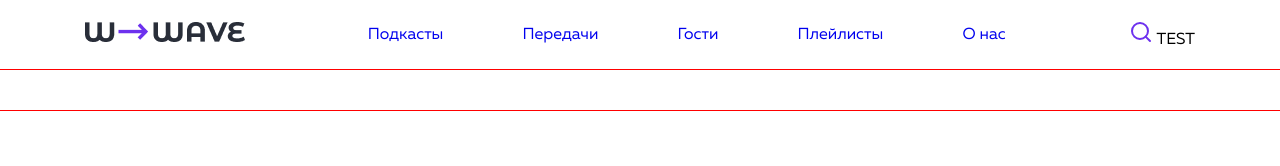
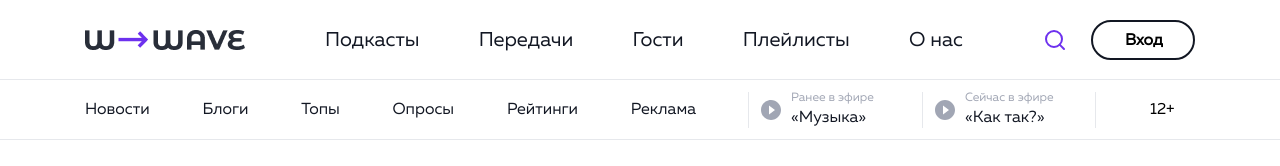
Before and after one commit to vi7ali/w-wave, a plain HTML site: page index.html in a window 1280 px wide. Drawn offline with Linux system fonts and the light colour scheme.

Commit message:
Almost finished bottom nav bar

```diff
--- a/css/style.css
+++ b/css/style.css
@@ -99,6 +99,8 @@ body {
 .btn-reset {
   padding: 0;
 
+  font-size: 0;
+
   border: none;
   background-color: transparent;
   cursor: pointer;
@@ -122,28 +124,126 @@ body {
 
 .header__container {
   width: 100vw;
-  padding: 20px 0;
-  border-bottom: 1px solid red;
+  box-shadow: inset 0 -1px 0 0 var(--light-color);
 }
 
-.nav__logo {
-  max-width: 160px;
+.header__container--top {
+  height: 80px;
+}
+
+.header__container--bottom {
+  height: 60px;
+}
+
+.nav {
+  flex-grow: 1;
+  justify-content: space-between;
+  align-items: center;
+}
+
+.header__logo {
+  vertical-align: bottom;
 }
 
 .links {
+  max-width: 638px;
+  padding: 0;
+
   justify-content: space-between;
   flex-grow: 1;
-  max-width: 638px;
-
-  padding: 0;
 }
 
 .links__link {
+  font-size: 2rem;
+  line-height: 2rem;
   text-decoration: none;
-  font-size: 1.6rem;
+
+  color: var(--dark-black);
 }
 
-.nav {
+.buttons {
+  max-width: 152px;
+
+  flex-grow: 1;
   justify-content: space-between;
   align-items: center;
 }
+
+.buttons__login {
+  max-height: 40px;
+  max-width: 104px;
+  padding: 11px 32px;
+
+  border: 2px solid var(--dark-black);
+  border-radius: 77px;
+
+  font-weight: 600;
+  font-size: 1.6rem;
+  line-height: 1.6rem;
+}
+
+.nav--bottom {
+  justify-content: flex-start;
+}
+
+.nav__item:not(:last-child) {
+  margin-right: 52px;
+}
+
+.links__link--bottom {
+  font-size: 1.6rem;
+  line-height: 1.6rem;
+}
+
+.links--bottom {
+  max-width: 611px;
+}
+
+.players {
+  flex-grow: 1;
+  max-width: 350px;
+}
+
+.player {
+  display: flex;
+  flex-grow: 1;
+  align-items: center;
+
+  max-width: 174px;
+
+  border-left: 1px solid var(--light-color);
+}
+
+.player:last-child {
+  border-right: 1px solid var(--light-color);
+}
+
+.player__left {
+  font-size: 0;
+  margin-right: 10px;
+  padding-left: 12px;
+}
+
+.player__title {
+  margin: 0;
+  margin-bottom: 5px;
+
+  font-weight: 400;
+
+  font-size: 1.2rem;
+  line-height: 1.2rem;
+
+  color: var(--text-gray);
+}
+
+.player__subtitle {
+  font-size: 1.6rem;
+  line-height: 1.6rem;
+
+  color: var(--dark-black);
+}
+
+.age {
+
+
+}
--- a/index.html
+++ b/index.html
@@ -10,15 +10,16 @@
   <link rel="stylesheet" href="css/media.css">
   <title>W-Wave</title>
 </head>
+
 <body>
   <header class="header flex">
-    <div class="header__container">
+    <div class="header__container header__container--top flex">
       <nav class="nav inner flex">
-        <a class="nav__item" aria-label="Логотип" href="#">
+        <a aria-label="Логотип" href="#">
           <img class="header__logo" src="img/logo.png" alt="Логотип">
         </a>
 
-        <ul class="nav__item links list-reset flex">
+        <ul class="links list-reset flex">
           <li class="links__item">
             <a class="links__link" href="#">Подкасты</a>
           </li>
@@ -36,25 +37,90 @@
           </li>
         </ul>
 
-        <div class="nav__item buttons">
-          <button class="btn-reset buttons__search">
+        <div class="buttons flex">
+          <button class="btn-reset">
             <svg width="24" height="24" viewBox="0 0 24 24" fill="none" xmlns="http://www.w3.org/2000/svg">
               <path d="M11 19C15.4183 19 19 15.4183 19 11C19 6.58172 15.4183 3 11 3C6.58172 3 3 6.58172 3 11C3 15.4183 6.58172 19 11 19Z" stroke="#6D31EE" stroke-width="2" stroke-linecap="round" stroke-linejoin="round"/>
               <path d="M20.9999 21L16.6499 16.65" stroke="#6D31EE" stroke-width="2" stroke-linecap="round" stroke-linejoin="round"/>
             </svg>
           </button>
 
-          <button class="btn-reset buttons__login">
-            TEST
-          </button>
+          <button class="btn-reset buttons__login">Вход</button>
         </div>
 
       </nav>
     </div>
 
-    <nav class="header__container">
+    <div class="header__container header__container--bottom flex">
+      <nav class="nav nav--bottom inner flex">
+        <ul class="nav__item links links--bottom list-reset flex">
+          <li class="links__item">
+            <a class="links__link links__link--bottom" href="#">Новости</a>
+          </li>
+          <li class="links__item">
+            <a class="links__link links__link--bottom" href="#">Блоги</a>
+          </li>
+          <li class="links__item">
+            <a class="links__link links__link--bottom" href="#">Топы</a>
+          </li>
+          <li class="links__item">
+            <a class="links__link links__link--bottom" href="#">Опросы</a>
+          </li>
+          <li class="links__item">
+            <a class="links__link links__link--bottom" href="#">Рейтинги</a>
+          </li>
+          <li class="links__item">
+            <a class="links__link links__link--bottom" href="#">Реклама</a>
+          </li>
+        </ul>
 
-    </nav>
+        <div class="nav__item players flex">
+          <div class="player">
+            <div class="player__left">
+              <button class="btn-reset">
+                <svg width="20" height="20" viewBox="0 0 20 20" fill="none" xmlns="http://www.w3.org/2000/svg">
+                  <path d="M10 0C4.475 0 0 4.475 0 10C0 15.525 4.475 20 10 20C15.525 20 20 15.525 20 10C20 4.475 15.525 0 10 0ZM8 14.5V5.5L14 10L8 14.5Z" fill="#A1A6B4"/>
+                </svg>
+              </button>
+            </div>
+
+            <div class="player__right">
+              <h2 class="player__title">
+                Ранее в эфире
+              </h2>
+              <span class="player__subtitle">
+                «Музыка»
+              </span>
+            </div>
+          </div>
+
+          <div class="player">
+            <div class="player__left">
+              <button class="btn-reset">
+                <svg width="20" height="20" viewBox="0 0 20 20" fill="none" xmlns="http://www.w3.org/2000/svg">
+                  <path d="M10 0C4.475 0 0 4.475 0 10C0 15.525 4.475 20 10 20C15.525 20 20 15.525 20 10C20 4.475 15.525 0 10 0ZM8 14.5V5.5L14 10L8 14.5Z" fill="#A1A6B4"/>
+                </svg>
+              </button>
+            </div>
+
+            <div class="player__right">
+              <h2 class="player__title">
+                Сейчас в эфире
+              </h2>
+              <span class="player__subtitle">
+                «Как так?»
+              </span>
+            </div>
+          </div>
+
+        </div>
+
+        <div class="nav__item age">
+          <span class="age__text">12+</span>
+        </div>
+
+      </nav>
+    </div>
   </header>
 </body>
 </html>
```
